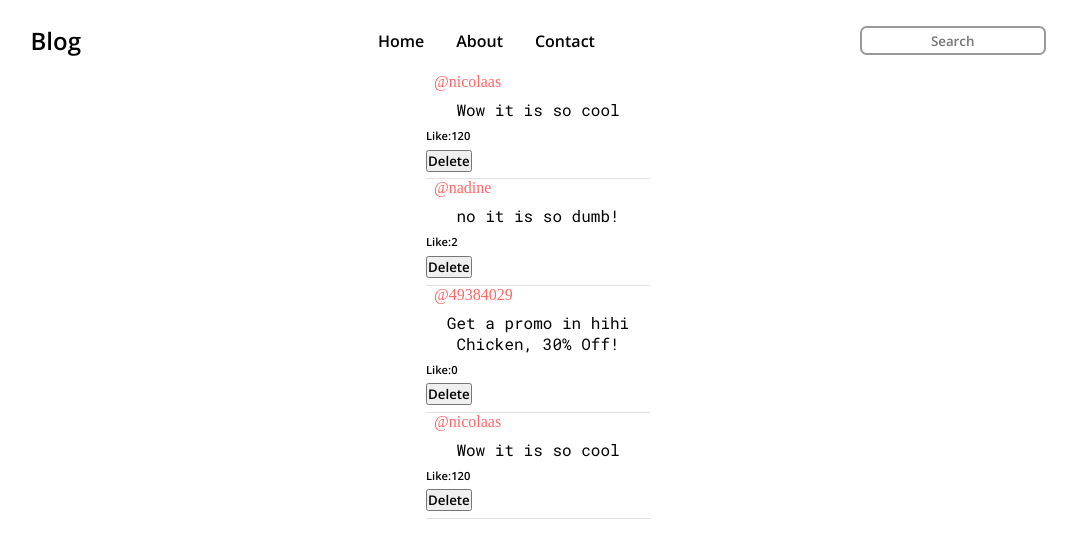
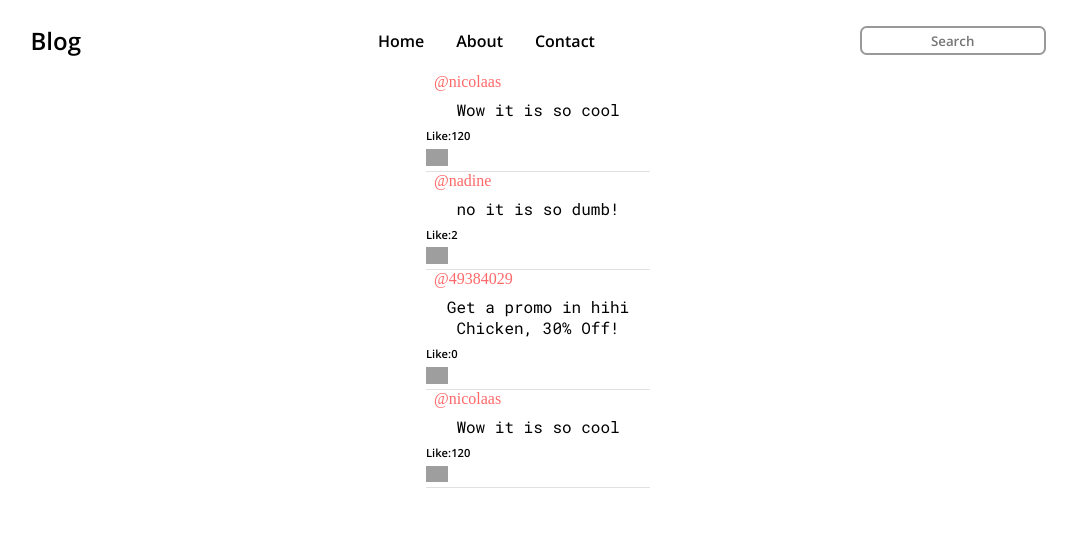
Before and after one commit to Nicolaas0/mini-micro-blog, a React (Create React App) app: page / in a window 1280 px wide. Shown: the top 558 px of the page, without its empty margins (102-1179 px from the left). Built offline with nearby package versions, Linux system fonts and the light colour scheme; grey boxes are pictures that could not be loaded; a web font is replaced by a local one.

Commit message:
prettier

```diff
--- a/src/resultShow.js
+++ b/src/resultShow.js
@@ -8,10 +8,14 @@ const ResultShow = (prop) => {
     <div className="result-show">
       {data.map((d) => (
         <div className="dataPrev" key={d.id}>
-          <div id='uname'>{d.username}</div>
-          <p id='msg'>{d.message}</p>
-          <div id='like'>Like:{d.like}</div>
-          <button onClick={() => handleDelete(d.id)}>Delete</button>
+          <div id="uname">{d.username}</div>
+          <p id="msg">{d.message}</p>
+          <div id="like">Like:{d.like}</div>
+          <img
+            id="ic"
+            onClick={() => handleDelete(d.id)}
+            src="https://img.icons8.com/material-outlined/50/000000/add-trash.png"
+          />
         </div>
       ))}
     </div>
```
